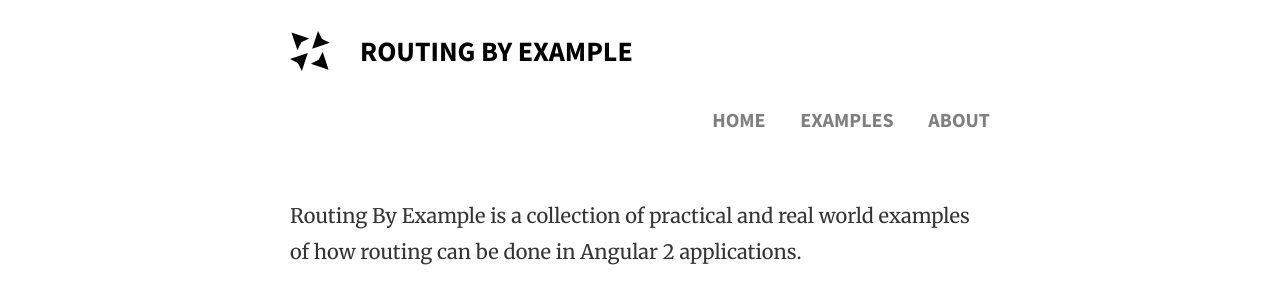
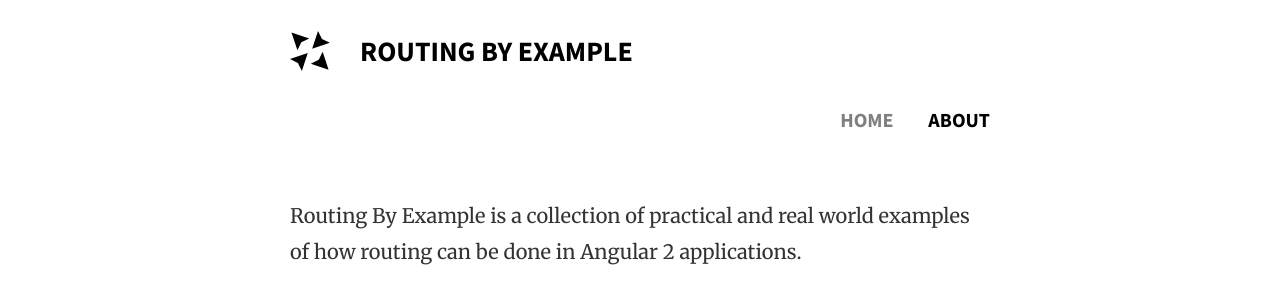
Before and after one commit to routingbyexample/routingbyexample.github.io, a Jekyll site: the page built from about/index.html, in a window 1280 px wide. Shown: the top 303 px of the page. Built offline with Jekyll 4.4.1, drawn with Linux system fonts in a browser that asks for light colours.

Commit message:
feat(_includes): update site header navigation links

```diff
--- a/_includes/site-header.html
+++ b/_includes/site-header.html
@@ -5,10 +5,7 @@
         <a href="/" class="{% if page.url == '/' or page.url == '/index.html' %}active{% endif %}">Home</a>
       </li>
       <li>
-        <a href="#" class="{% if page.url contains '/jekyll/' %}active{% endif %}">Examples</a>
-      </li>
-      <li>
-        <a href="#">About</a>
+        <a href="/about" class="{% if page.url contains '/about' %}active{% endif %}">About</a>
       </li>
     </ul>
   </nav>
```
